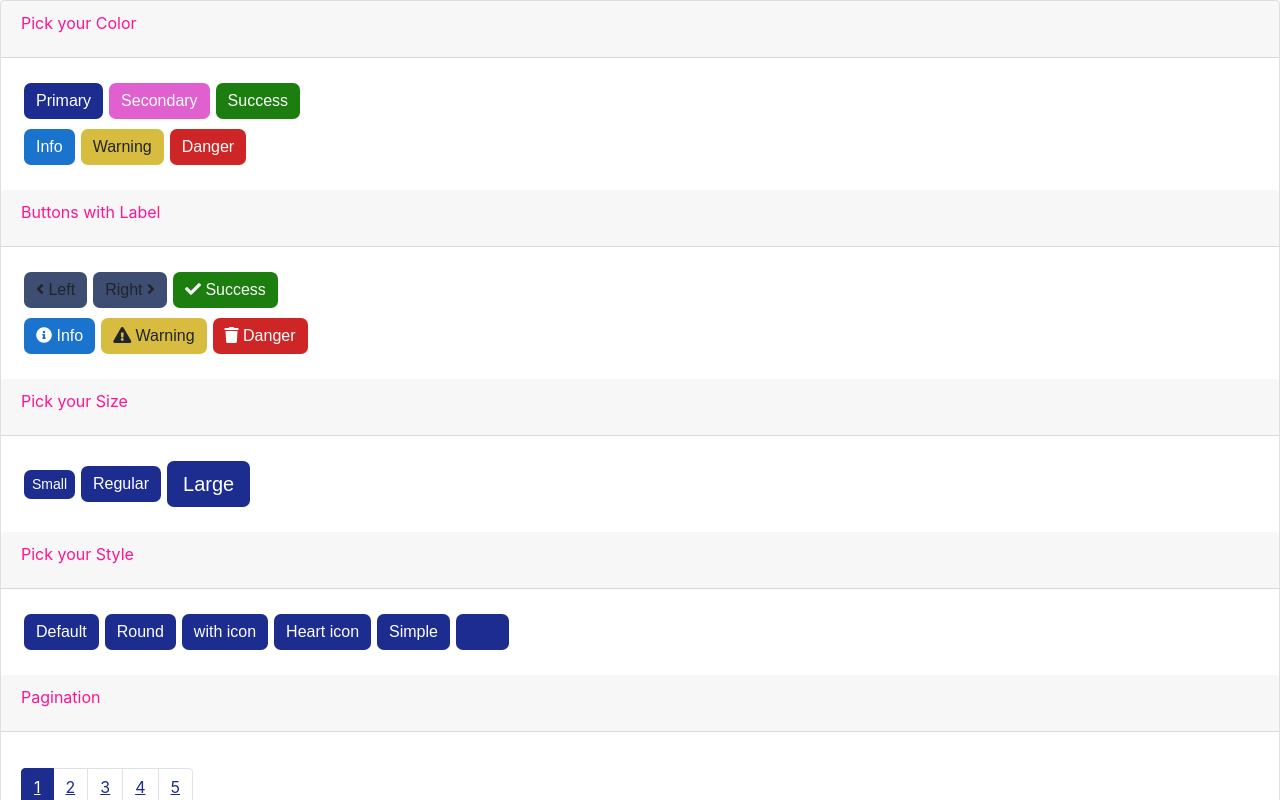
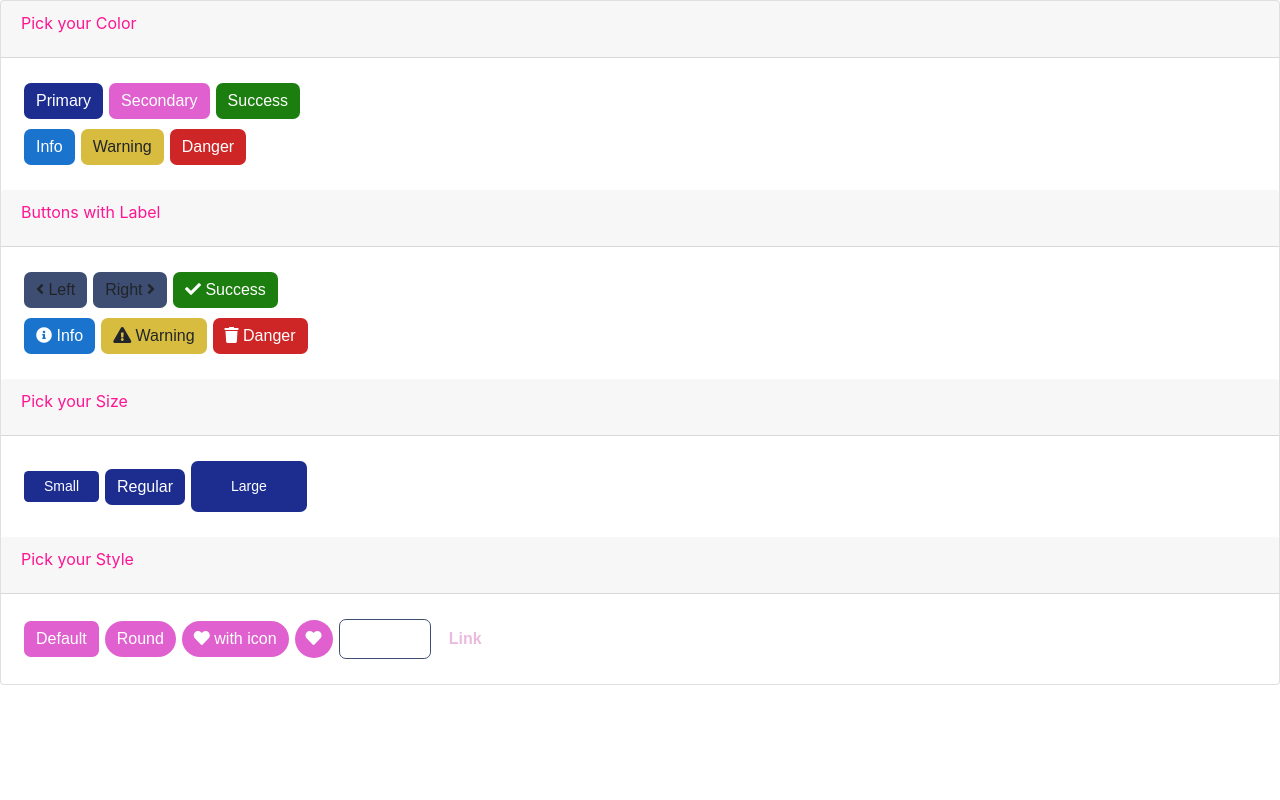
Before and after one commit to camha91/black-dashboard, a React (Create React App) app: page /buttons in a window 1280 px wide. Shown: the top 800 px of the page. Built offline with nearby package versions, Linux system fonts and the light colour scheme.

Commit message:
Styles pick your size and pick your styles buttons

```diff
--- a/src/App.js
+++ b/src/App.js
@@ -15,7 +15,7 @@ function App() {
   return (
     <div className="app">
       <Switch>
-        <Route path="/buttons" component={Buttons} />
+        <Route path="/buttons" component={buttons} />
         <Route path="/grid-system" component={GridSystem} />
         <Route path="/panels" component={Panels} />
         <Route path="/sweet-alert" component={SweetAlert} />
--- a/src/playgrounds/buttons.scss
+++ b/src/playgrounds/buttons.scss
@@ -2,6 +2,17 @@
   background-color: $btn-color;
   transition: all 0.15s ease;
   box-shadow: none;
+}
+
+// Button sizes
+@mixin btn-size($padding-vertical, $padding-horizontal, $font-size, $border) {
+  font-size: $font-size;
+  border-radius: $border;
+  padding: $padding-vertical $padding-horizontal;
+
+  &.btn-simple {
+    padding: $padding-vertical - 1 $padding-horizontal - 1;
+  }
 }
 
 $default: #3e4d72 !default;
@@ -12,7 +23,7 @@ $info: #1a74ce !default;
 $warning: #d8bc40 !default;
 $danger: #ce2626 !default;
 
-// gradient
+// Gradient
 $default-states: #2f3c58 !default;
 $primary-states: #549ff5 !default;
 $secondary-states: #f554e0 !default;
@@ -21,9 +32,46 @@ $info-states: #516bd4 !default;
 $warning-states: #d3c790 !default;
 $danger-states: #b8594e !default;
 
-// border
+// Border
+$none: 0 !default;
+$border-thin: 1px !default;
 $border-thick: 2px !default;
 $border-radius-lg: 0.4285rem !default;
+$border-radius-sm: 0.2857rem !default;
+$border: 0.5px solid !default;
+
+// Buttons
+$btn-padding-y-sm: 5px !default;
+$btn-padding-x-sm: 20px !default;
+
+$btn-padding-y-lg: 15px !default;
+$btn-padding-x-lg: 40px !default;
+
+$btn-round-radius: 25px !default;
+
+// Spacing
+$padding-btn-vertical: 8px !default;
+
+$padding-round-horizontal: 22px !default;
+
+$padding-base-vertical: 0.5rem !default;
+$padding-base-horizontal: 0.7rem !default;
+
+// Color system
+$transparent-bg: transparent !default;
+$white: #ffffff !default;
+$pink-100: #ebbbdf !default;
+
+// Fonts
+$font-size-dash: 0.875rem !default;
+
+$font-size-base: $font-size-dash !default;
+
+$font-weight-bold: 600 !default;
+
+// Icons
+$icon-size-regular: 2.375rem !default;
+$icon-font-size-regular: 1rem !default;
 
 .btn {
   border-width: $border-thick;
@@ -35,6 +83,17 @@ $border-radius-lg: 0.4285rem !default;
   cursor: pointer;
 
   @include btn-styles($default, $default-states);
+
+  &.btn-icon {
+    height: $icon-size-regular;
+    min-width: $icon-size-regular;
+    width: $icon-size-regular;
+    padding: 0;
+    font-size: $icon-font-size-regular;
+    overflow: hidden;
+    position: relative;
+    line-height: normal;
+  }
 }
 
 .btn-primary {
@@ -55,3 +114,46 @@ $border-radius-lg: 0.4285rem !default;
 .btn-danger {
   @include btn-styles($danger, $danger-states);
 }
+.btn-neutral {
+  @include btn-styles($white, $white);
+}
+
+.btn-lg {
+  @include btn-size(
+    $btn-padding-y-lg,
+    $btn-padding-x-lg,
+    $font-size-base,
+    $border-radius-lg
+  );
+}
+
+.btn-sm {
+  @include btn-size(
+    $btn-padding-y-sm,
+    $btn-padding-x-sm,
+    $font-size-base,
+    $border-radius-sm
+  );
+}
+
+.btn-round {
+  border-width: $border-thin;
+  border-radius: $btn-round-radius;
+}
+
+.btn-simple {
+  border: $border;
+  border-color: $default;
+  box-shadow: none;
+  padding: $padding-btn-vertical - 1 $padding-round-horizontal - 1;
+  background-color: $transparent-bg;
+}
+
+.btn-link {
+  border: $none;
+  box-shadow: none;
+  padding: $padding-base-vertical $padding-base-horizontal;
+  background: $transparent-bg;
+  color: $pink-100;
+  font-weight: $font-weight-bold;
+}
--- a/src/playgrounds/buttons/buttons.jsx
+++ b/src/playgrounds/buttons/buttons.jsx
@@ -76,20 +76,20 @@ const Example = (props) => {
               <CardTitle>Pick your Style</CardTitle>
             </CardHeader>
             <CardBody>
-              <Button color="primary">Default</Button>
-              <Button className="btn-round" color="primary">
+              <Button color="secondary">Default</Button>
+              <Button className="btn-round" color="secondary">
                 Round
               </Button>
-              <Button className="btn-round" color="primary">
-                <i className="icon-heart-2" /> with icon
+              <Button className="btn-round" color="secondary">
+                <i className="fas fa-heart" /> with icon
               </Button>
-              <Button className="btn-round btn-icon" color="primary">
-                <i className="icon-heart-2" /> Heart icon
+              <Button className="btn-round btn-icon" color="secondary">
+                <i className="fas fa-heart" />
               </Button>
-              <Button className="btn-simple" color="primary">
+              <Button className="btn-simple" color="secondary">
                 Simple
               </Button>
-              <Button className="btn-link" color="primary">
+              <Button className="btn-link" color="secondary">
                 Link
               </Button>
             </CardBody>
```
Lines whose indentation alone changed are shown as unchanged.
